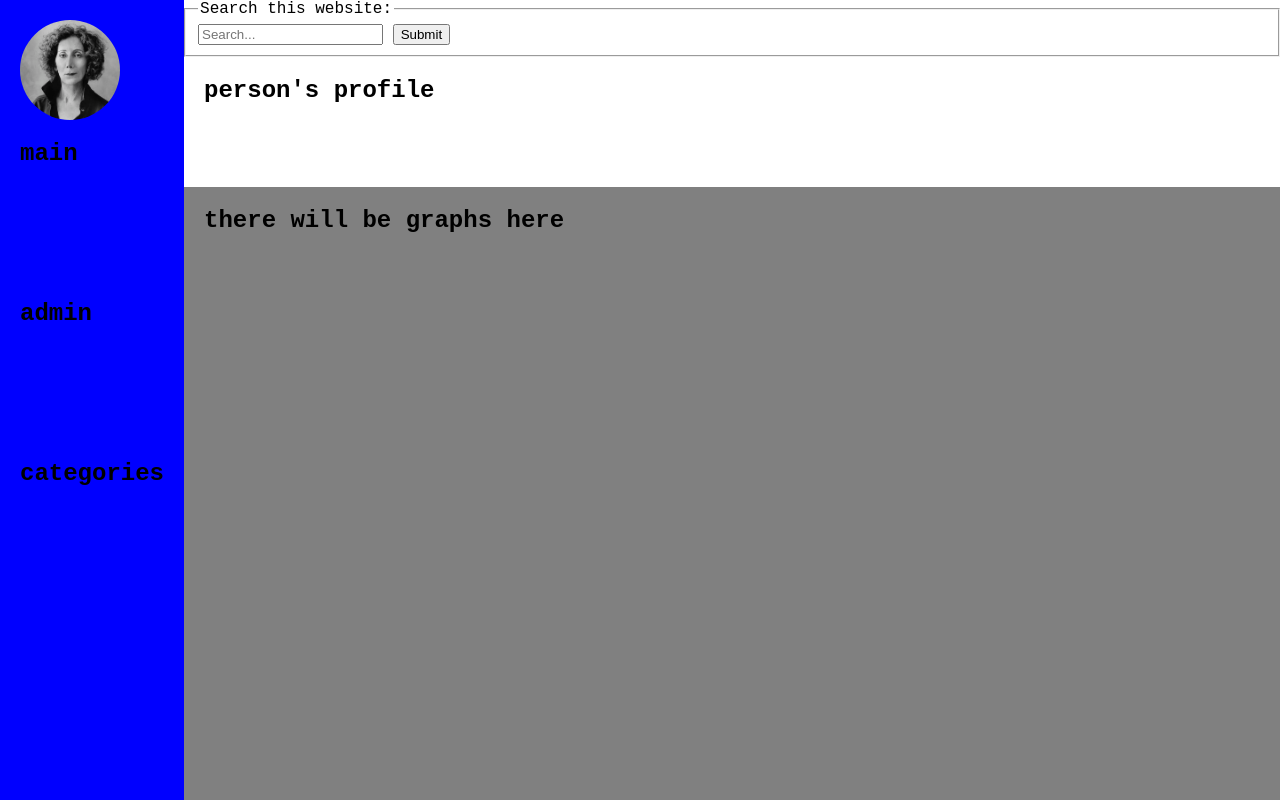
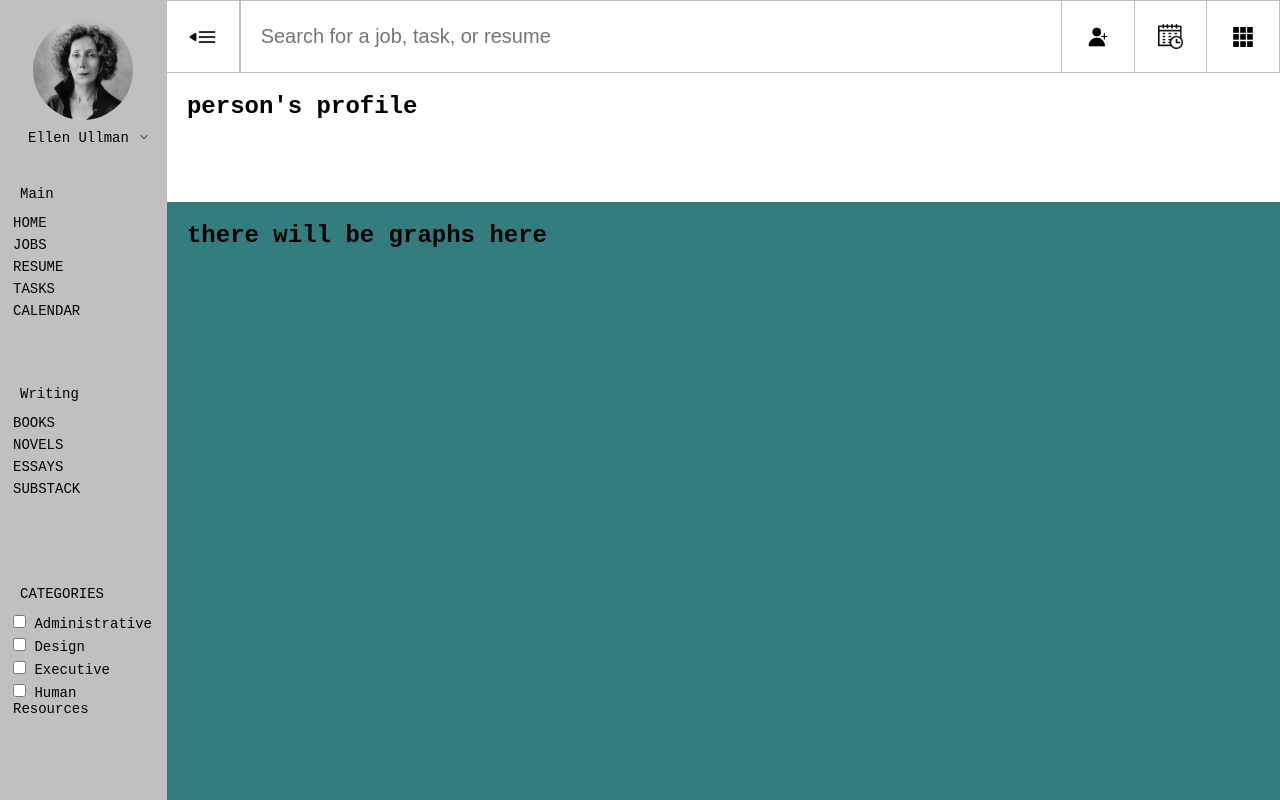
Before and after one commit to jenziel/static-comp-challenge, a plain HTML site: page index.html in a window 1280 px wide. Drawn offline with Linux system fonts and the light colour scheme; a small style sheet from the web is missing.

Commit message:
Add searchbar buttons.  Format search bar.

```diff
--- a/index.html
+++ b/index.html
@@ -4,38 +4,77 @@
     <meta charset="UTF-8">
     <meta name="viewport" content="width=device-width, initial-scale=1.0">
     <meta http-equiv="X-UA-Compatible" content="ie=edge">
-    <title>HTML 5 Boilerplate</title>
+    <title>Ellen Ullman</title>
     <link rel='stylesheet' href='https://cdn.jsdelivr.net/npm/hack-font@3/build/web/hack.css'>
     <link rel="stylesheet" href="styles.css">
   </head>
   <body>
     <aside>
         <div class="icon-box">
-            <div class="circle">
-                <!-- <img src="./assets/Ullman_Ellman.jpeg" alt="Ellen Ullman B&W Headshot"> -->
+            <div class="circle"></div>
+            <div class="username">
+                <p class="menu-text">Ellen Ullman</p>
+                <img src="./assets/down-arrow.png" alt-text="drop down arrow" id="down-arrow">
             </div>
         </div>
         <div class="nav-list main-menu">
-            <h2>main</h2>
+            <p class="menu-text">Main</p>
+            <div class="menu-list">
+                <p class="list-item">HOME</p>
+                <p class="list-item">JOBS</p>
+                <p class="list-item">RESUME</p>
+                <p class="list-item">TASKS</p>
+                <p class="list-item">CALENDAR</p>
+            </div>
         </div>
-        <div class="nav-list admin-menu">
-            <h2>admin</h2>
+        <div class="nav-list bib-menu">
+            <p class="menu-text">Writing</p>
+            <div class="menu-list">
+                <p class="list-item">BOOKS</p>
+                <p class="list-item">NOVELS</p>
+                <p class="list-item">ESSAYS</p>
+                <p class="list-item">SUBSTACK</p>
+            </div>
         </div>
         <div class="nav-list category-cb">
-            <h2>categories</h2>
+            <p class="menu-text">CATEGORIES</p>
+            <div class="menu-list">
+                <label class="list-item">
+                    <input type="checkbox" name="checkbox1"> Administrative
+                </label>
+                <label class="list-item">
+                    <input type="checkbox" name="checkbox2"> Design
+                </label>
+                <label class="list-item">
+                    <input type="checkbox" name="checkbox3"> Executive
+                </label>
+                <label class="list-item">
+                    <input type="checkbox" name="checkbox3">
+                    Human Resources
+                </label>
         </div>
     </aside>
     <main>
-        <section role="search">
-        <form action="#" method="get">
-            <fieldset>
-                <legend>Search this website:</legend>
-                <label for="s">
-                    <input type="search" name="s" id="s" placeholder="Search..." maxlength="200" />
-                </label>
-                <button type="submit" title="Search this website now">Submit</button>
-            </fieldset>
-        </form>
+        <section class="search-bar" role="search">
+            <form class="search-form">
+                <button type="button" class="menu-button">
+                    <div class="combined-menu">
+                        <img src="./assets/left-triangle.png" id="tiny-triangle">
+                        <img src="./assets/menu.png" id="hamburger-menu">
+                    </div>
+
+                </button>
+                <input type="text" placeholder="Search for a job, task, or resume" name="search">
+                <button type="button">
+                    <img src="./assets/add-friend.png" id="friend-icon">
+                </button>
+                <button type="button">
+                    <img src="./assets/timetable.png" id="schedule-icon">
+                </button>
+                <button type="button">
+                    <img src="./assets/3by3-square.png" id="grid-icon">
+                </button>
+            </form>
     </section>
         <div class="top-pane">
             <h2>person's profile</h2>
--- a/styles.css
+++ b/styles.css
@@ -38,16 +38,23 @@ body {
 aside {
     width: 15%;
     height: 100%;
-    background-color: blue;
+    background-color: var(--light-gray);
     display:flex;
     flex-direction: column;
     justify-content: flex-start;
 }
 
+.menu-text {
+  padding: 10px;
+}
+
 .icon-box {
-    height: 15%;
-    width: 100%;
-    padding: 20px;
+  display: flex;
+  flex-direction: column;
+  justify-content: center;
+  align-items: center;
+  width: 100%;
+  padding-top: 20px;
 }
 .circle {
   width: 100px;
@@ -61,10 +68,41 @@ aside {
 
 }
 
+.username {
+  display: flex;
+  flex-direction: row;
+  justify-content: center;
+  align-items:baseline;
+}
+
+#down-arrow {
+  height: 10px;
+  width: 10px;
+  background-color: transparent;
+}
+
 .nav-list {
-    height: 20%;
+    height: 25%;
     width: 100%;
-    padding: 20px;
+    padding-top: 20px;
+    padding-left: 10px;
+    padding-right: 10px;
+}
+p.list-item {
+  padding: 3px;
+}
+p {
+  font-size: 14px;
+}
+label.list-item{
+  font-size: 14px;
+  padding: 3px;
+}
+
+.menu-list {
+  display: flex;
+  flex-direction: column;
+
 }
 
 main {
@@ -72,6 +110,75 @@ main {
   display: flex;
   height: 100%;
   flex-direction: column;
+}
+.search-form {
+  display: flex;
+  flex-direction: row;
+  width: 100%;
+  height: 100%;
+}
+.search-bar {
+  width: 100%;
+  height: 100px;
+}
+
+form.search-form input[type=text] {
+  padding: 20px;
+  font-size: 20px;
+  border: 1px solid var(--light-gray);
+  float: left;
+  width: 80%;
+  height: 100%;
+  /* background: #f1f1f1; */
+}
+
+form.search-form button {
+  width: 7%;
+  height: 100%;
+  background: white;
+  color: var(--darker-gray);
+  font-size: 17px;
+  border: 1px solid var(--light-gray);
+  border-left: none;
+  cursor: pointer;
+}
+
+form.search-form button:hover {
+  background: var(--sky-blue);
+  color: white;
+}
+
+.combined-menu {
+  display:flex;
+  flex-direction:row;
+  align-items: center;
+}
+#tiny-triangle {
+  height: 8px;
+  width: 8px;
+}
+#hamburger-menu {
+  height: 20px;
+  width: 20px;
+}
+.search-form > button {
+  display: flex;
+  justify-content: center;
+  align-items: center;
+  height: 40px;
+  width: 40px;
+}
+#grid-icon {
+  height: 20px;
+  width: 20px;
+}
+#friend-icon {
+  height: 20px;
+  width: 20px;
+}
+#schedule-icon {
+  height: 25px;
+  width: 25px;
 }
 .top-pane {
     height: 20%;
@@ -82,5 +189,5 @@ main {
 .lower-pane {
     height: 100%;
     padding: 20px;
-    background-color: gray;
+    background-color: var(--turquoise);
 }
```
Also changed, not shown: assets/3by3-square.png (added), assets/3by3.png (added), assets/add-friend.png (added), assets/calendar.png (added), assets/down-arrow.png (added), assets/left-triangle.png (added), assets/menu.png (added), assets/schedule.png (added), assets/timetable.png (added).
